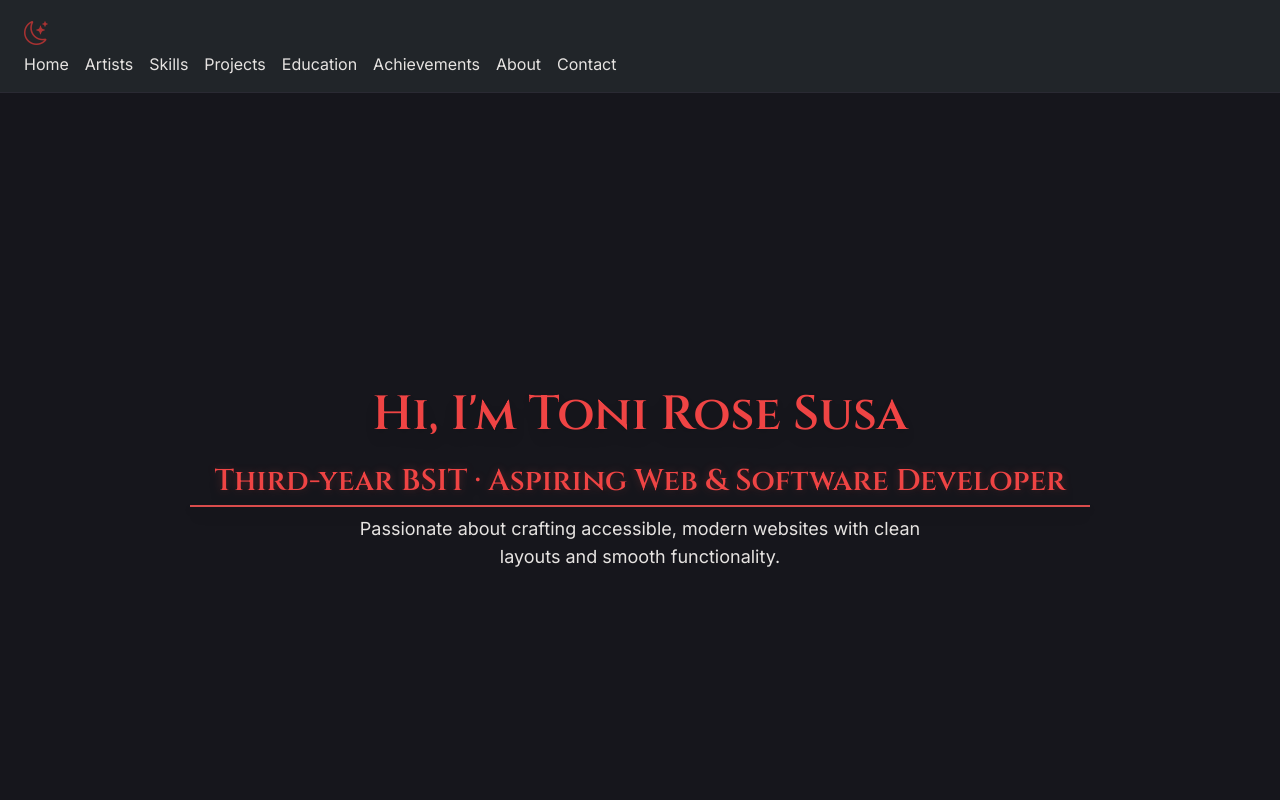
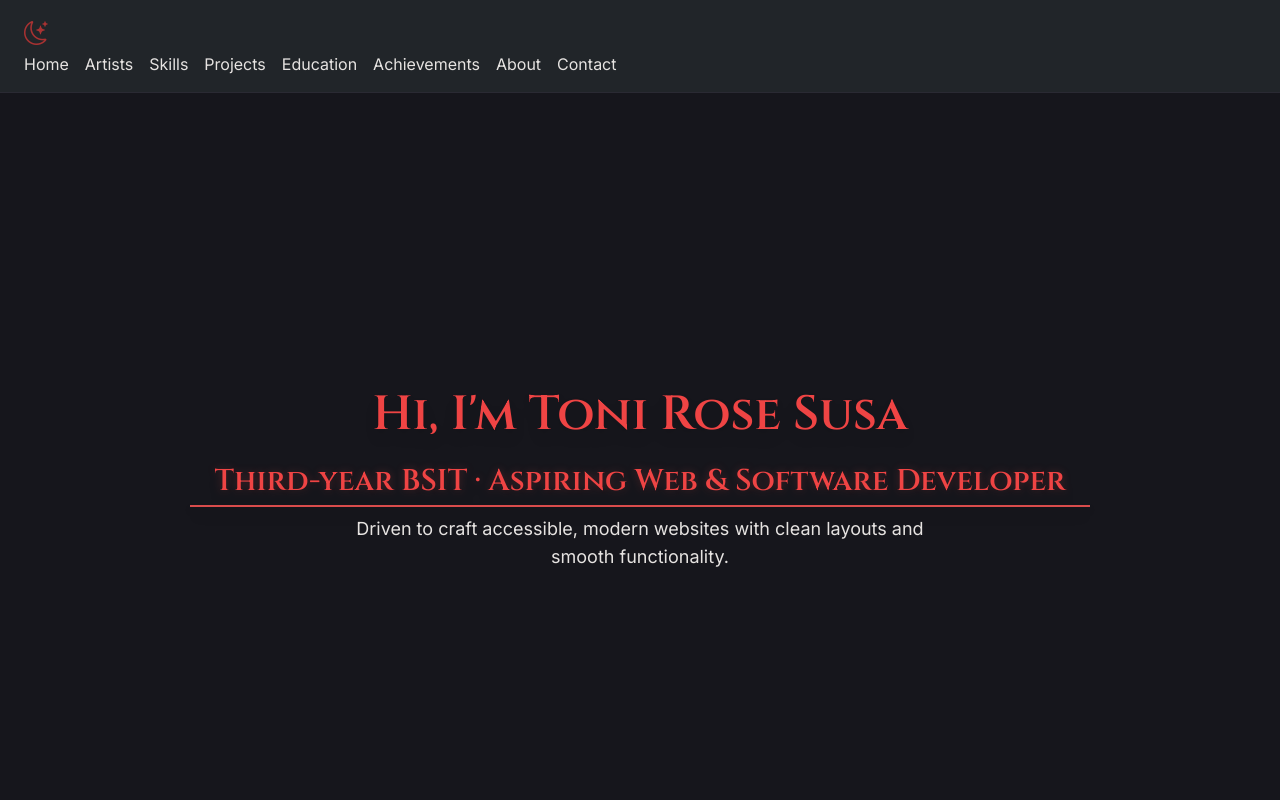
Before and after one commit to GouuuM/Webportfolio, a plain HTML site: page Finals/index.html in a window 1280 px wide. Shown: the top 800 px of the page. Drawn offline with nearby package versions, Linux system fonts and the light colour scheme.

Commit message:
AHHAHAHAHA

```diff
--- a/Finals/index.html
+++ b/Finals/index.html
@@ -76,7 +76,7 @@
     </h2>
 
     <p class="hero-description subtitle theme-muted text-base sm:text-lg max-w-md sm:max-w-xl mx-auto mb-6 fade-right">
-      Passionate about crafting accessible, modern websites with clean layouts and smooth functionality.
+      Driven to craft accessible, modern websites with clean layouts and smooth functionality.
     </p>
   </div>
 </section>
```
